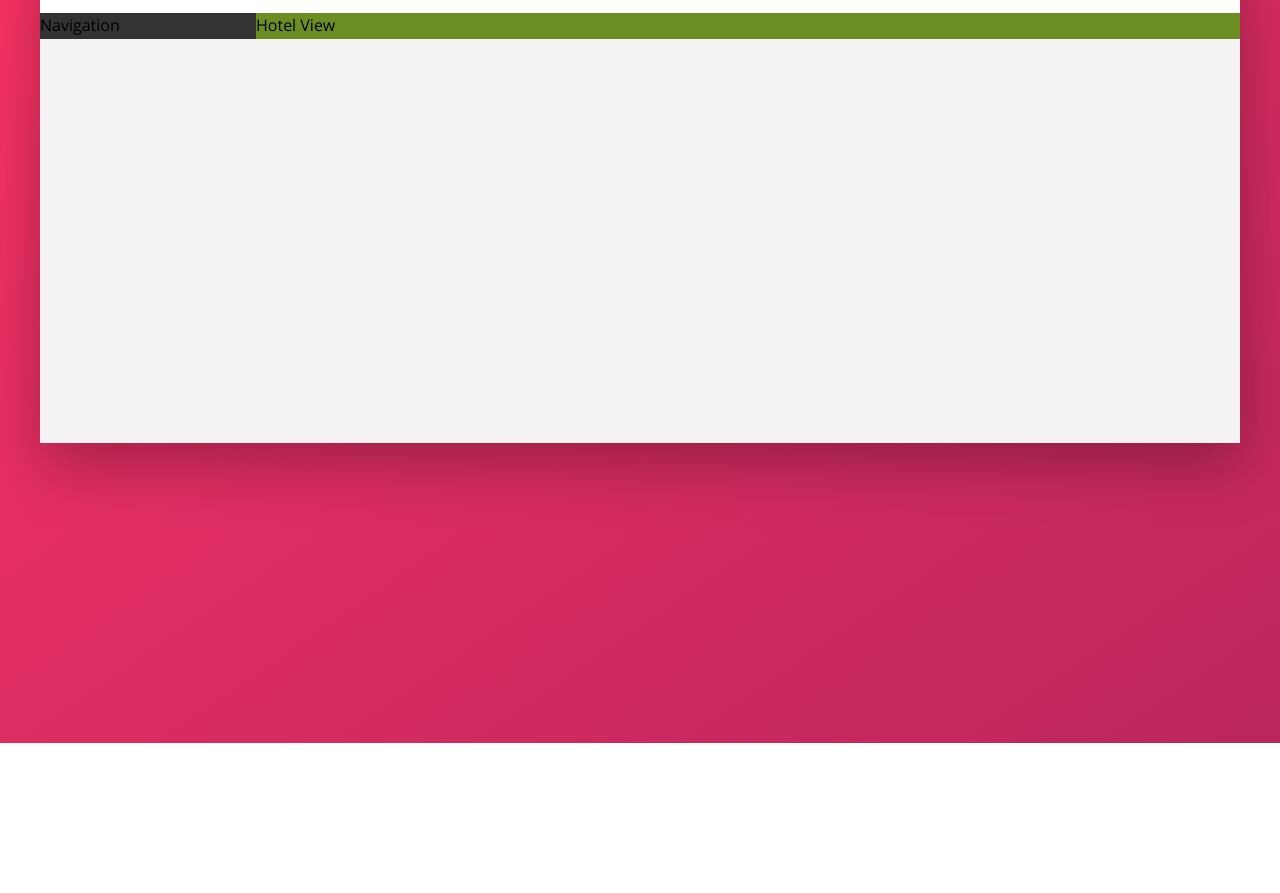
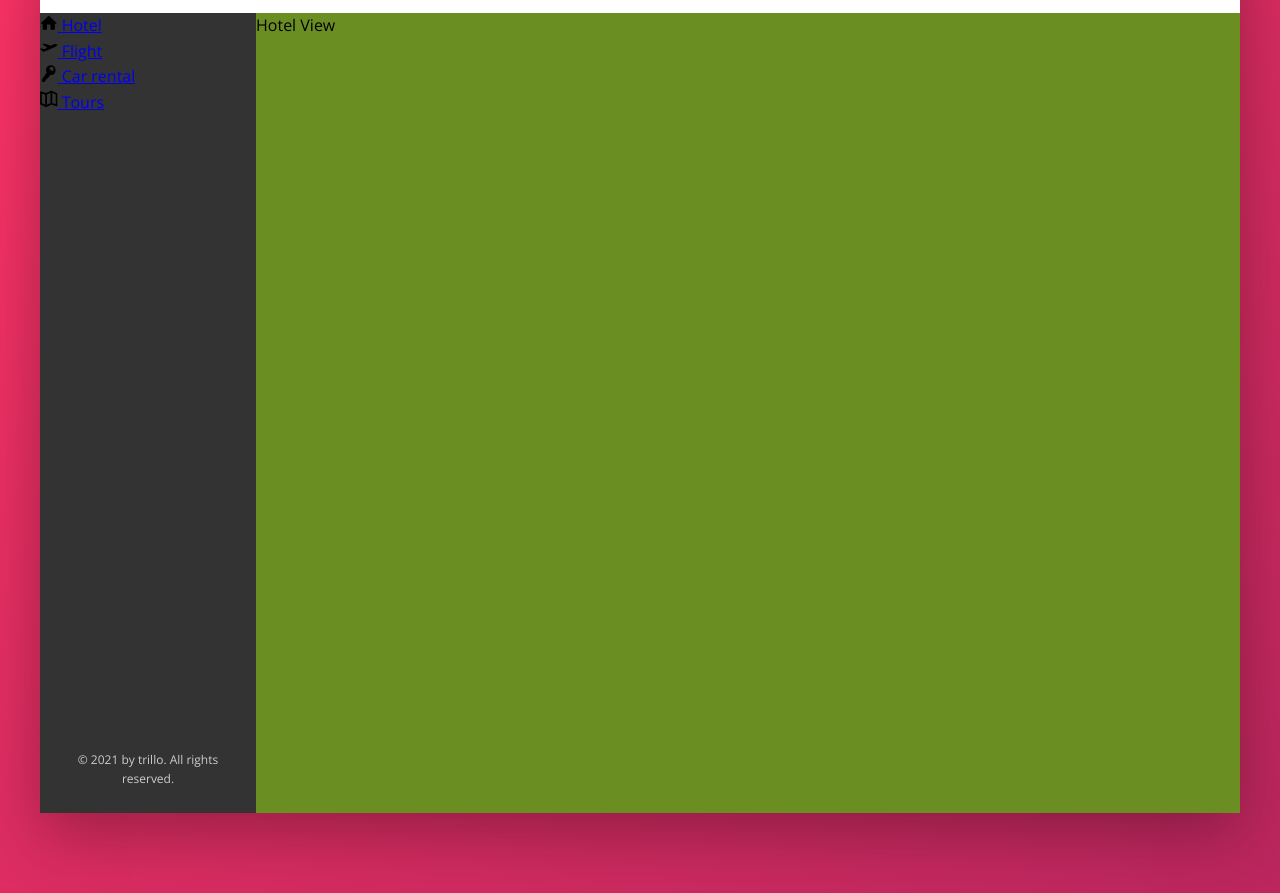
Before and after one commit to Diegocortes15/Trillo, a website: page index.html in a window 1280 px wide. Shown: the part 137-1030 px from the top of the page. Before the commit the page ends 880 px from the top, so only its background shows below. Drawn offline with nearby package versions, Linux system fonts and the light colour scheme.

Commit message:
building navigation part 1

```diff
--- a/index.html
+++ b/index.html
@@ -48,7 +48,44 @@
     </header>
     <div class="content">
         <nav class="sidebar">
-            Navigation
+            <ul class="side-nav">
+                <li class="side-nav__item">
+                    <a href="#" class="side-nav__link">
+                        <svg class="side-nav__icon">
+                            <use xlink:href="img/sprite.svg#icon-home"></use>
+                        </svg>
+                        <span>Hotel</span>
+                    </a>
+                </li>
+                <li class="side-nav__item">
+                    <a href="#" class="side-nav__link">
+                        <svg class="side-nav__icon">
+                            <use xlink:href="img/sprite.svg#icon-aircraft-take-off"></use>
+                        </svg>
+                        <span>Flight</span>
+                    </a>
+                </li>
+                <li class="side-nav__item">
+                    <a href="#" class="side-nav__link">
+                        <svg class="side-nav__icon">
+                            <use xlink:href="img/sprite.svg#icon-key"></use>
+                        </svg>
+                        <span>Car rental</span>
+                    </a>
+                </li>
+                <li class="side-nav__item">
+                    <a href="#" class="side-nav__link">
+                        <svg class="side-nav__icon">
+                            <use xlink:href="img/sprite.svg#icon-map"></use>
+                        </svg>
+                        <span>Tours</span>
+                    </a>
+                </li>
+            </ul>
+
+            <div class="legal">
+                &copy; 2021 by trillo. All rights reserved.
+            </div>
         </nav>
         <main class="hotel-view">
             Hotel View
--- a/sass/_components.scss
+++ b/sass/_components.scss
@@ -20,7 +20,7 @@
     color: inherit;
     background-color: var(--color-grey-light-2);
     border: none;
-    padding: 0.7rem 2rem;
+    padding: 0.7rem 4rem 0.7rem 2rem;
     border-radius: 10rem;
     width: 90%;
     transition: all 0.2s;
@@ -45,13 +45,18 @@
   &__button {
     border: none;
     background-color: var(--color-grey-light-2);
+    transition: transform .2s ease-out;
+
+    &:hover{
+      cursor: pointer;
+    }
 
     &:focus {
       outline: none;
     }
 
     &:active {
-      transform: translateY(2rem);
+      transform: translateY(.2rem);
     }
   }
 
@@ -113,3 +118,30 @@
     margin-right: 1rem;
   }
 }
+
+
+/////////////////////////////////////////////////////////
+// SIDE NAVIGATION
+
+.side-nav{
+  &__item{
+    list-style: none;
+  }
+
+  &__link{}
+
+  &__icon{
+    width: 1.75rem;
+    height: 1.75rem;
+  }
+}
+
+
+/////////////////////////////////////////////////////////
+// LEGAL TEXT
+.legal{
+  font-size: 1.2rem;
+  color: var(--color-grey-light-4);
+  text-align: center;
+  padding: 2.5rem;
+}
--- a/sass/_layout.scss
+++ b/sass/_layout.scss
@@ -25,9 +25,17 @@
 .sidebar {
   background-color: var(--color-grey-dark-1);
   flex: 0 0 18%;
+  display: flex;
+  flex-direction: column;
+  justify-content: space-between;
 }
 
 .hotel-view {
+  background-color: #fff;
+
+  //TEST
   background-color: olivedrab;
+  height: 80rem;
+
   flex: 1;
 }
```
Also changed, not shown: css/style.css.
